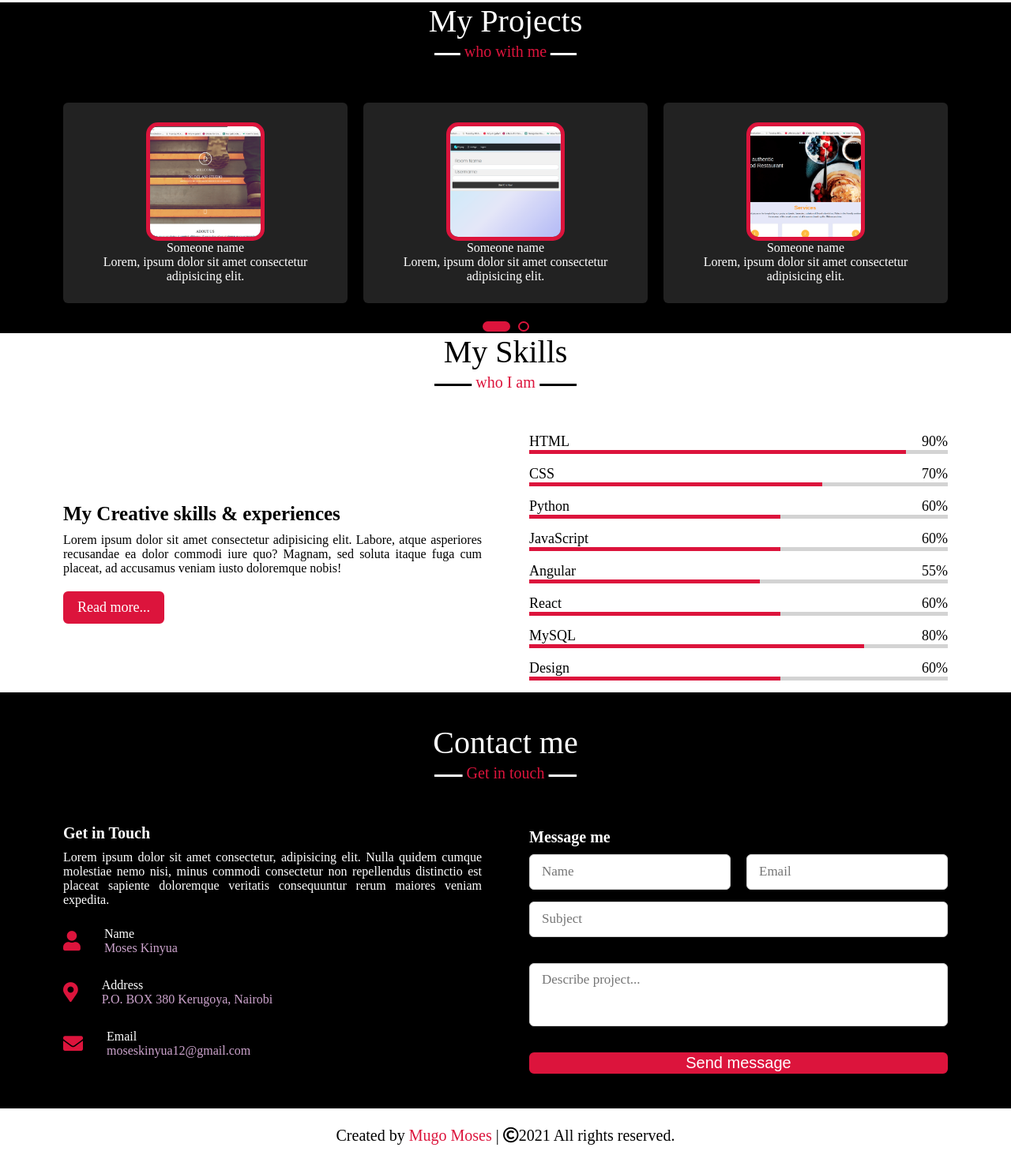
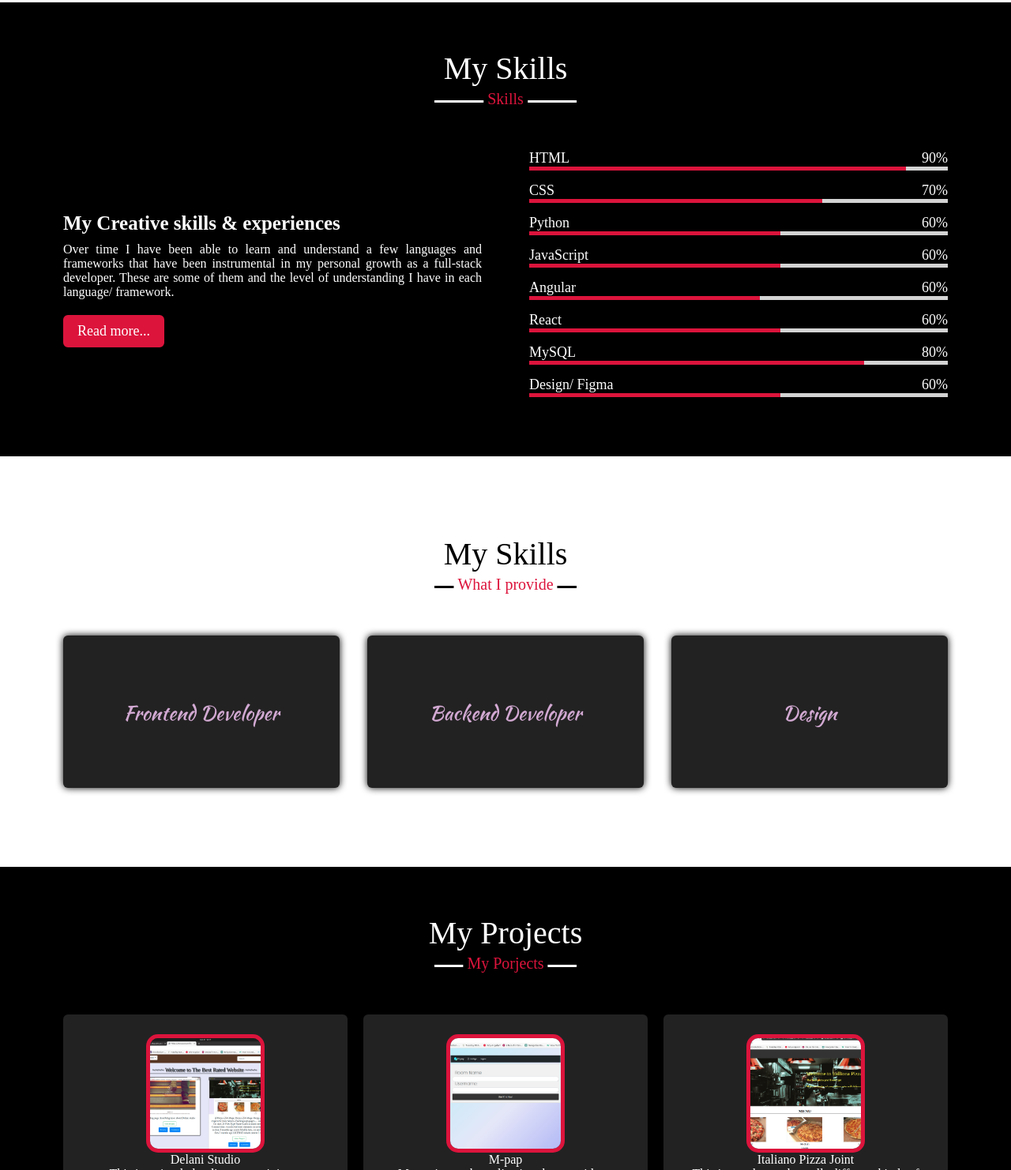
Before and after one commit to Moses-254-Mugo/My-Portfolio, a plain HTML site: page index.html in a window 1280 px wide. Shown: the part 1318-2800 px from the top of the page at 79% size. Drawn offline with nearby package versions, Linux system fonts and the light colour scheme; a web font is replaced by a local one.

Commit message:
Modify files

```diff
--- a/assets/CSS/style.css
+++ b/assets/CSS/style.css
@@ -1,4 +1,5 @@
 @import url('https://fonts.googleapis.com/css2?family=Comforter+Brush&display=swap');
+@import url('https://fonts.googleapis.com/css2?family=Comforter&family=Kaushan+Script&family=Lobster&family=Poppins:ital,wght@0,300;1,400&display=swap');
 *{
     padding: 0;
     margin: 0;
@@ -46,7 +47,7 @@ html{
     transition: all 0.3s ease;
 }
 .navbar.sticky .logo a span{
-    color: #fff;
+    color: #000;
 }
 .navbar .menu li{
     list-style: none;
@@ -67,7 +68,7 @@ html{
     border-bottom: 5px solid #fff;
 }
 .navbar.sticky .menu li a:hover{
-    color:  #fff;
+    color:  #000;
 }
 /* menu btn styling */
 .menu-btn{
@@ -80,7 +81,7 @@ html{
     position: fixed;
     height: 45px;
     width: 42px;
-    background: #fcfc;
+    background: crimson;
     right:30px;
     bottom: 10px;
     text-align: center;
@@ -101,6 +102,9 @@ html{
 }
 #home, #about, #project, #skill, #contact{
     padding: 40px 0;
+}
+section{
+    padding: 60px 0;
 }
 
 /* Home styling section */
@@ -236,103 +240,11 @@ html{
     background: none;
 }
 
-/* Porject section styling */
-.project{
+/* Skill section styling */
+#skills{
     background: #000;
     color: #fff;
 }
-.project .title{
-    position: relative;
-    text-align: center;
-    font-size: 40px;
-    font-weight: 500;
-    margin-bottom:60px;
-    padding-bottom: 20px;
-    font-family: 'Times New Roman', Times, serif;
-}
-
-.project .title::after{
-    content: "who with me";
-    position: absolute;
-    bottom: -12px;
-    left: 50%;
-    font-size: 20px;
-    padding: 5px;
-    color: crimson;
-    background: #000;
-    transform: translateX(-50%);
-}
-.project  .title::before{
-    content: "";
-    position: absolute;
-    bottom: 0px;
-    left: 50%;
-    width: 180px;
-    height:3px;
-    background: #fff;
-    transform: translateX(-50%);
-}
-.project .carousel .card{
-    background: #222;
-    border-radius: 6px;
-    padding: 25px 28px;
-    text-align: center;
-    transition: all 0.3s ease;
-}
-
-
-.project .carousel .card:hover{
-    background: crimson;
-
-}
-.project .carousel .card .box{
-    display: flex;
-    flex-direction: column;
-    align-items: center;
-    justify-content: center;
-    transition: all 0.3s ease;
-}
-.project .carousel .card:hover .box{
-    transform: scale(1.05);
-}
-.project .carousel .card .txt{
-    font-size: 25px;
-    font-weight: 500;
-    margin: 10px 0 7px 0;
-}
-.project .carousel .card img{
-    height: 150px;
-    width: 150px;
-    object-fit: cover;
-    border-radius: 10%;
-    border: 5px solid crimson;
-    transition: all 0.3s ease;
-}
-.project .carousel .card:hover img{
-    border-color:#fff ;
-}
-.owl-dots{
-    text-align: center;
-    margin-top: 20px;
-}
-.owl-dot{
-    height: 13px;
-    width: 14px;
-    margin: 0 5px;
-    outline: none!important;
-    border-radius: 50%;
-    border: 2px solid crimson!important;
-}
-.owl-dot.active{
-    width: 35px;
-    border-radius:14px;
-}
-.owl-dot.active,
-.owl-dot:hover{
-    background: crimson!important ;
-}
-
-/* Skill section styling */
 .skills .title{
     position: relative;
     text-align: center;
@@ -350,18 +262,18 @@ html{
     left: 50%;
     width: 180px;
     height:3px;
-    background: #000;
+    background: #fff;
     transform: translateX(-50%);
 }
 .skills .title::after{
-    content: "who I am";
+    content: "Skills";
     position: absolute;
     bottom: -12px;
     left: 50%;
     font-size: 20px;
     padding: 5px;
     color: crimson;
-    background: #fff;
+    background: #000;
     transform: translateX(-50%);
 }
 .skills .skills-content .column{
@@ -454,12 +366,159 @@ html{
 
 }
 
+/* Services styling */
+.service{
+    padding: 100px 0;
 
-/**** Contact section styling *****/
-.contact{
+}
+.service .title::before{
+    content: "";
+    position: absolute;
+    bottom: 0px;
+    left: 50%;
+    width: 180px;
+    height:3px;
+    background: #000;
+    transform: translateX(-50%);
+}
+.service .title::after{
+    content: "What I provide";
+    position: absolute;
+    bottom: -12px;
+    left: 50%;
+    font-size: 20px;
+    padding: 5px;
+    color: crimson;
+    background: #fff;
+    transform: translateX(-50%);
+}
+.service .serv-content .card{
+    width: calc(33% - 20px);
+    background: #222;
+    text-align: center;
+    border-radius: 6px;
+    padding: 70px 25px;
+    cursor: pointer;
+    box-shadow: 0 0 10px #000;
+    font-family: 'Kaushan Script', cursive;
+}
+.service .serv-content .card:hover{
+    background: crimson;
+}
+.service .serv-content .card .box{
+    transition: all 0.3s ease;
+    color: #fff;
+}
+.service .serv-content .card:hover .box{
+    transform: scale(1.05);
+}
+.service .serv-content .card .text{
+    font-size: 25px;
+    font-weight: 500;
+    margin: 10px 0 7px 0;
+    color: #fcfc;
+}
+/* Porject section styling */
+.project{
     background: #000;
     color: #fff;
 }
+.project .title{
+    position: relative;
+    text-align: center;
+    font-size: 40px;
+    font-weight: 500;
+    margin-bottom:60px;
+    padding-bottom: 20px;
+    font-family: 'Times New Roman', Times, serif;
+}
+
+.project .title::after{
+    content: "My Porjects";
+    position: absolute;
+    bottom: -12px;
+    left: 50%;
+    font-size: 20px;
+    padding: 5px;
+    color: crimson;
+    background: #000;
+    transform: translateX(-50%);
+}
+.project  .title::before{
+    content: "";
+    position: absolute;
+    bottom: 0px;
+    left: 50%;
+    width: 180px;
+    height:3px;
+    background: #fff;
+    transform: translateX(-50%);
+}
+.project .carousel .card{
+    background: #222;
+    border-radius: 6px;
+    padding: 25px 28px;
+    text-align: center;
+    transition: all 0.3s ease;
+}
+
+
+.project .carousel .card:hover{
+    background: crimson;
+
+}
+.project .carousel .card .box{
+    display: flex;
+    flex-direction: column;
+    align-items: center;
+    justify-content: center;
+    transition: all 0.3s ease;
+}
+.project .carousel .card:hover .box{
+    transform: scale(1.05);
+}
+.p-color a{
+    color: #fff;
+}
+.project .carousel .card .txt{
+    font-size: 25px;
+    font-weight: 500;
+    margin: 10px 0 7px 0;
+}
+.project .carousel .card img{
+    height: 150px;
+    width: 150px;
+    object-fit: cover;
+    border-radius: 10%;
+    border: 5px solid crimson;
+    transition: all 0.3s ease;
+}
+.project .carousel .card:hover img{
+    border-color:#fff ;
+}
+.owl-dots{
+    text-align: center;
+    margin-top: 20px;
+}
+.owl-dot{
+    height: 13px;
+    width: 14px;
+    margin: 0 5px;
+    outline: none!important;
+    border-radius: 50%;
+    border: 2px solid crimson!important;
+}
+.owl-dot.active{
+    width: 35px;
+    border-radius:14px;
+}
+.owl-dot.active,
+.owl-dot:hover{
+    background: crimson!important ;
+}
+
+
+/**** Contact section styling *****/
 .contact .title{
     position: relative;
     text-align: center;
@@ -477,7 +536,7 @@ html{
     font-size: 20px;
     padding: 5px;
     color: crimson;
-    background: #000;
+    background: #fff;
     transform: translateX(-50%);
 }
 .contact .title::before{
@@ -487,7 +546,7 @@ html{
     left: 50%;
     width: 180px;
     height:3px;
-    background: #fff;
+    background: #000;
     transform: translateX(-50%);
 }
 .contact .contact-content .column{
@@ -521,7 +580,7 @@ html{
     font-weight: 500;
 }
 .contact .contact-content .info .sub-title{
-    color: #fcfc;
+    color: #000;
 }
 .contact .right form .fields{
     display: flex;
@@ -560,6 +619,7 @@ html{
 .contact .right form .button button{
     height: 47px;
     width: 170px;
+    padding: 10px;
 }
 .contact .right form .button button{
     width: 100%;
@@ -580,9 +640,9 @@ html{
 
 /* footer section stying */
 footer{
-    background: #fff;
+    background: #000;
     padding: 23px 23px;
-    color: #000;
+    color: #fff;
     text-align: center;
     font-size: 20px;
 }
@@ -672,7 +732,7 @@ footer span a:hover{
     .about .about-content .right{
         flex: 100%;
     }
-    .service .serv-content .card {
+    .service .serv-content .card{
         width: calc(50% - 10px);
         margin-bottom: 20px;
     }
--- a/assets/JS/script.js
+++ b/assets/JS/script.js
@@ -30,13 +30,13 @@ $(document).ready(function(){
 
     // typing animation script
     var typed = new Typed(".typing", {
-        strings:["Full Stack Developer.","Desinger.", "Programmer."],
+        strings:["Full Stack Developer.","Desinger.", "Coder."],
         typeSpeed: 100,
         backSpeed: 70,
         loop: true
     })
     var typed = new Typed(".typing_2", {
-        strings:["Full Stack Developer.","Desinger.", "Programmer."],
+        strings:["Full Stack Developer.","Desinger.", "Coder."],
         typeSpeed: 100,
         backSpeed: 60,
         loop: true
--- a/index.html
+++ b/index.html
@@ -58,62 +58,25 @@
                 </div>
                 <div class="column right">
                     <div class="text">I'm Moses Kinyua and I'm a <span class="typing_2"></span></div>
-                    <p>Lorem ipsum dolor sit amet consectetur adipisicing elit. Possimus omnis nesciunt
-                        animi consequatur aspernatur culpa quo veniam tempore ex, commodi rerum
-                        perspiciatis harum eius voluptatibus rem totam reprehenderit neque porro!</p>
+                    <p>I am a full-stack developer based in Kenya, with a passion for creating beautiful and intuitive user experiences.
+                        I work well in a team but also on my own as I like to set my own goals which I achieve, I have good listening
+                         and communication skills. I have a creative mind and am always up for challenges. </p>
                         <a href="#contact">Reach Out</a>
                 </div>
             </div>
         </div>
 
-         <!-- Project section-->
-      <section class="project" id="projects">
-        <div class="max-width">
-            <h2 class="title">My Projects</h2>
-            <div class="carousel owl-carousel">
-                <div class="card">
-                   <div class="box">
-                       <img src="./assets/IMAGES/Screenshots/Delani studio.png" alt="">
-                       <div class="text">Someone name</div>
-                       <p>Lorem, ipsum dolor sit amet consectetur adipisicing elit.</p>
-                   </div>
-                </div>
-                <div class="card">
-                   <div class="box">
-                       <img src="./assets/IMAGES/Screenshots/M-pap.png" alt="">
-                       <div class="text">Someone name</div>
-                       <p>Lorem, ipsum dolor sit amet consectetur adipisicing elit.</p>
-                   </div>
-                </div>
-                <div class="card">
-                   <div class="box">
-                       <img src="assets/IMAGES/Screenshots/Moringa-hotel.png" alt="">
-                       <div class="text">Someone name</div>
-                       <p>Lorem, ipsum dolor sit amet consectetur adipisicing elit.</p>
-                   </div>
-                </div>
-                <div class="card">
-                   <div class="box">
-                       <img src="./assets/IMAGES/Screenshots/The-Burger.png" alt="">
-                       <div class="text">Someone name</div>
-                       <p>Lorem, ipsum dolor sit amet consectetur adipisicing elit.</p>
-                   </div>
-                </div>
-            </div>
-        </div>
-   </section>
-
-
-    <!-- Skills container -->
+         <!-- Skills container -->
     <section class="skills" id="skills">
         <div class="max-width">
             <h2 class="title">My Skills</h2>
             <div class="skills-content">
                 <div class="column left">
                     <div class="text">My Creative skills & experiences</div>
-                    <p>Lorem ipsum dolor sit amet consectetur adipisicing elit. Labore, atque asperiores recusandae ea
-                        dolor commodi iure quo? Magnam, sed soluta itaque fuga cum placeat, ad accusamus veniam iusto
-                         doloremque nobis!</p>
+                    <p>Over time I have been able to learn and understand a few languages and frameworks that
+                         have been instrumental in my personal growth as a full-stack developer. These are some
+                         of them and the level of understanding I have in each language/ framework.
+                    </p>
                          <a href="#">Read more...</a>
                 </div>
                 <div class="column right">
@@ -148,7 +111,7 @@
                     <div class="bars">
                         <div class="info">
                             <span>Angular</span>
-                            <span>55%</span>
+                            <span>60%</span>
                         </div>
                         <div class="line angular"></div>
                     </div>
@@ -168,7 +131,7 @@
                     </div>
                     <div class="bars">
                         <div class="info">
-                            <span>Design</span>
+                            <span>Design/ Figma</span>
                             <span>60%</span>
                         </div>
                         <div class="line design"></div>
@@ -179,6 +142,74 @@
         </div>
     </section>
 
+
+    <!-- Services section -->
+    <section class="service" id="service">
+        <div class="max-width">
+            <h2 class="title">My Skills</h2>
+            <div class="serv-content">
+                <div class="card">
+                    <div class="box">
+                        <div class="text">Frontend Developer </div>
+                    </div>
+                </div>
+
+                <div class="card">
+                    <div class="box">
+                        <div class="text">Backend Developer </div>
+                    </div>
+                </div>
+
+                <div class="card">
+                    <div class="box">
+                        <div class="text">Design </div>
+                    </div>
+                </div>
+            </div>
+        </div>
+
+    </section>
+
+         <!-- Project section-->
+      <section class="project" id="projects">
+        <div class="max-width">
+            <h2 class="title">My Projects</h2>
+            <div class="carousel owl-carousel">
+                <div class="card">
+                   <div class="box">
+                       <img src="./assets/IMAGES/Screenshots/M-Award.png" alt="">
+                       <div class="text">Delani Studio</div>
+                       <p class="p-color"><a href="https://moseawward.herokuapp.com/">This is a simple landing page giving a description about the Studio: About, services offered, what they do, and some examples of projects done by delani studio.</a></p>
+                   </div>
+                </div>
+                <div class="card">
+                   <div class="box">
+                       <img src="./assets/IMAGES/Screenshots/M-pap.png" alt="">
+                       <div class="text">M-pap</div>
+                       <p class="p-color"><a href="https://clonechatapp.herokuapp.com/">M-pap is a web application that provides a real-time conversation with people and also extends one-way messaging to accept two-way communication.</a></p>
+                   </div>
+                </div>
+                <div class="card">
+                   <div class="box">
+                       <img src="assets/IMAGES/Screenshots/Pizza-joint.png" alt="">
+                       <div class="text">Italiano Pizza Joint</div>
+                       <p class="p-color"><a href="https://moses-254-mugo.github.io/Pizza-Joint/">This is a web app that sells different kinds of pizza online and offers delivery to their customers. </a></p>
+                   </div>
+                </div>
+                <div class="card">
+                   <div class="box">
+                       <img src="./assets/IMAGES/Screenshots/The-Burger.png" alt="">
+                       <div class="text">The Burger</div>
+                       <p class="p-color"><a href="https://moses-254-mugo.github.io/The_Burg/">This is a simple landing page of a burger website, showing the services and the burgers being offered.</a></p>
+                   </div>
+                </div>
+            </div>
+        </div>
+   </section>
+
+
+
+
      <!-- Contact section -->
      <selection class="contact" id="contact">
         <div class="max-width">
@@ -186,9 +217,7 @@
             <div class="contact-content">
                 <div class="column left">
                     <div class="text">Get in Touch</div>
-                    <p>Lorem ipsum dolor sit amet consectetur, adipisicing elit. Nulla quidem cumque molestiae nemo nisi,
-                         minus commodi consectetur non repellendus distinctio est placeat sapiente doloremque veritatis
-                         consequuntur rerum maiores veniam expedita.</p>
+                    <p>Hey, I'm Moses Kinyua, a Full Stack Developer.</p>
 
                     <div class="icons">
 
@@ -203,7 +232,7 @@
                             <i class="fas fa-map-marker-alt"></i>
                             <div class="info">
                                 <div class="head">Address</div>
-                                <div class="sub-title">P.O. BOX 380 Kerugoya, Nairobi</div>
+                                <div class="sub-title">380-10300 Kerugoya, Nairobi</div>
                             </div>
                         </div>
                         <div class="row">
@@ -249,9 +278,6 @@
      <footer>
         <span>Created by <a href="#home">Mugo Moses</a> |  <span class="far fa-copyright"></span>2021 All rights reserved.</span>
     </footer>
-
-
-
 <script src="./assets/JS/script.js"></script>
 </body>
 </html>
```
Also changed, not shown: assets/IMAGES/Screenshots/M-Award.png (added), assets/IMAGES/Screenshots/Pizza-joint.png (added).
